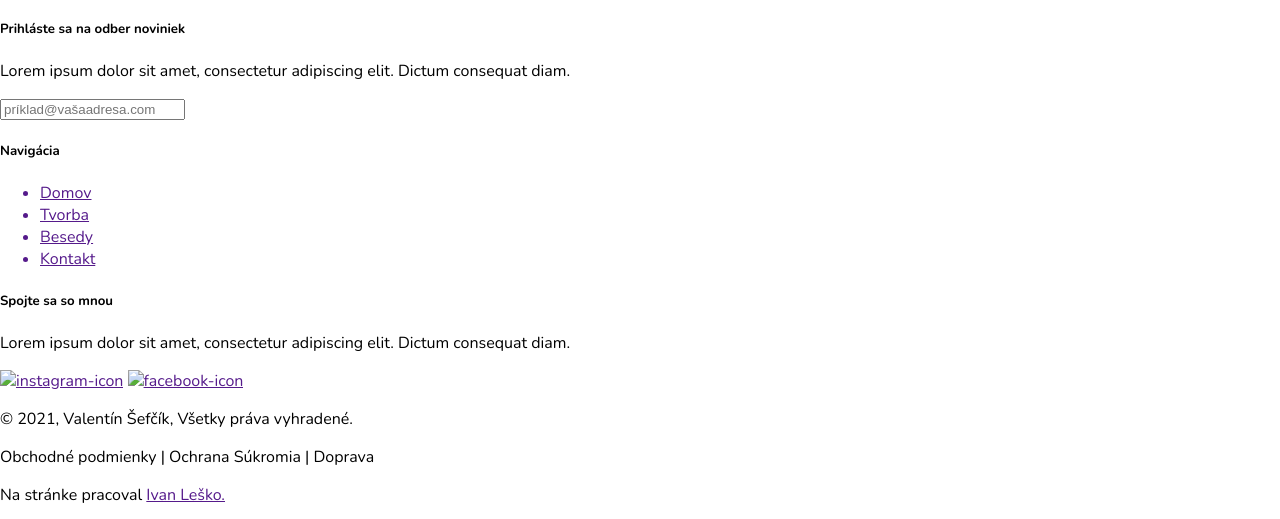
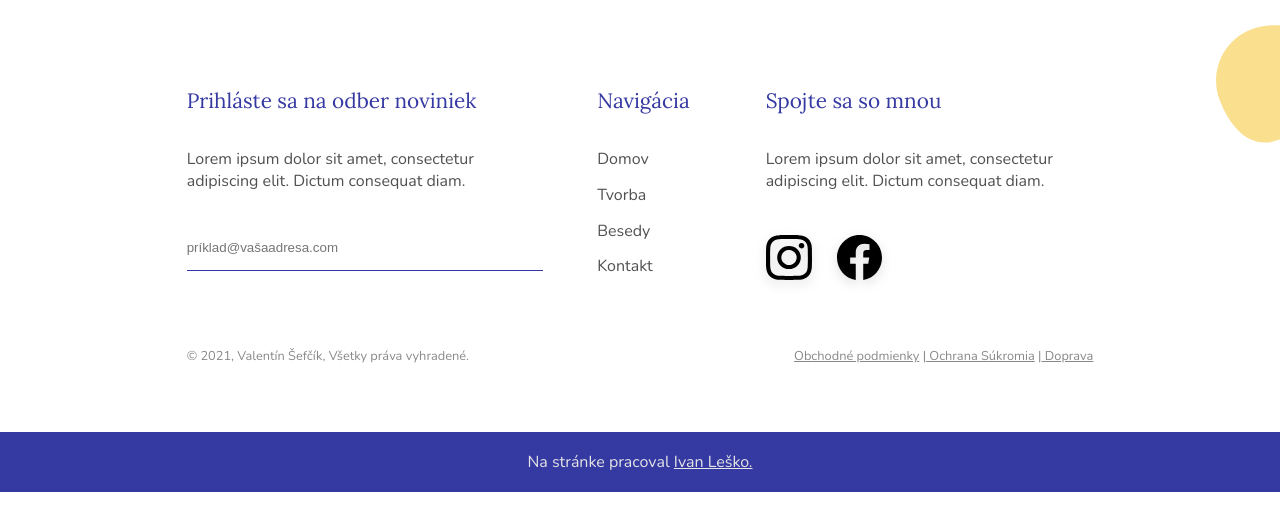
Before and after one commit to Ivanlsko/Valentin-sefcik-web, a plain HTML site: page index.html in a window 1280 px wide. Shown: the part 2095-2614 px from the top of the page. After the commit the page ends 2587 px from the top, so only its background shows below. Drawn offline with nearby package versions, Linux system fonts and the light colour scheme.

Commit message:
static with css without details

```diff
--- a/index.html
+++ b/index.html
@@ -1,6 +1,7 @@
 <!DOCTYPE html>
 <html lang="sk">
   <head>
+    <script src="https://kit.fontawesome.com/536fb3c286.js" crossorigin="anonymous"></script>
     <meta charset="UTF-8" />
     <meta http-equiv="X-UA-Compatible" content="IE=edge" />
     <meta name="viewport" content="width=device-width, initial-scale=1.0" />
@@ -50,8 +51,7 @@
           <div id="top-section">
             <h3>Moja tvorba</h3>
             <p id="tvorba-cta">Zobraziť viac</p>
-            <!--             <i class="fa-solid fa-arrow-right"></i>
- -->
+            <i class="fa-solid fa-arrow-right"></i>
           </div>
           <div id="articles">
             <div class="article">
@@ -107,7 +107,7 @@
       </section>
     </main>
     <footer>
-      <div class="icon"></div>
+      <img class="icon" id="yellow-icon" src="assets/yellow-icon-big.svg" alt="" />
       <div id="top-section">
         <div>
           <h5 class="h5-footer">Prihláste sa na odber noviniek</h5>
@@ -140,15 +140,15 @@
           <h5 class="h5-footer">Spojte sa so mnou</h5>
           <p>Lorem ipsum dolor sit amet, consectetur adipiscing elit. Dictum consequat diam.</p>
           <div id="some">
-            <a href=""><img src="" alt="instagram-icon" /></a>
-            <a href=""><img src="" alt="facebook-icon" /></a>
+            <a href=""><img src="assets/ig-icon.svg" alt="instagram-icon" /></a>
+            <a href=""><img src="assets/fb-icon.svg" alt="facebook-icon" /></a>
           </div>
         </div>
       </div>
       <div id="mid-section">
         <div id="left"><p>© 2021, Valentín Šefčík, Všetky práva vyhradené.</p></div>
         <div id="right">
-          <p><a>Obchodné podmienky</a> |<a> Ochrana Súkromia</a> |<a> Doprava</a></p>
+          <p><a href="">Obchodné podmienky</a> |<a href=""> Ochrana Súkromia</a> |<a href=""> Doprava</a></p>
         </div>
       </div>
       <div id="bottom-section">
--- a/style.scss
+++ b/style.scss
@@ -16,14 +16,14 @@ $font-h4: 1.8em;
 $font-h5: 1.6em;
 
 $font-sizes: (
-  "small": 0.8em,
-  "medium ": 1em,
-  "big": 1.2em,
-  "h1": 3.4em,
-  "h2": 1.3em,
-  "h3": 2.2em,
-  "h4": 1.8em,
-  "h5": 1.6em,
+  "small": 0.8rem,
+  "medium ": 1rem,
+  "big": 1.2rem,
+  "h1": 3.4rem,
+  "h2": 1.3rem,
+  "h3": 2.2rem,
+  "h4": 1.8rem,
+  "h5": 1.3rem,
 );
 
 $colors: (
@@ -41,6 +41,9 @@ $margin-left-right: 14.583vw;
 //SCSS code
 //general
 
+html {
+  font-size: 16px;
+}
 body {
   font-family: "Nunito";
   margin: 0;
@@ -51,25 +54,30 @@ h3 {
   font-family: "Lora";
 }
 
+ul {
+  list-style: none;
+  padding: 0vw;
+
+  a {
+    color: map-get($colors, "dark-text");
+    justify-content: space-between;
+    text-decoration: none;
+    li {
+      padding: 0;
+    }
+  }
+}
+
 //nav
 header {
   position: relative;
   ul {
     display: flex;
-    list-style: none;
+    justify-content: center;
     padding: 1vw 0vw;
-    justify-content: center;
-    :not(:last-child) {
-      margin: 0vw 5vw 0vw 0vw;
-    }
-    a {
-      color: map-get($colors, "dark-text");
-      justify-content: space-between;
-      text-decoration: none;
-      li {
-        padding: 0;
-      }
-    }
+  }
+  :not(:last-child) {
+    margin: 0vw 5vw 0vw 0vw;
   }
 }
 
@@ -160,6 +168,7 @@ h1 {
   position: relative;
   margin: 0vw 5.8vw;
   background-color: map-get($colors, "light-orange");
+  border-radius: 0.8%;
   #tvorba-box {
     padding: 5vw 9vw;
     #top-section {
@@ -214,6 +223,7 @@ h1 {
     display: flex;
     margin: 0vw $margin-left-right 0vw 12.5%;
     #portrait-flipped {
+      margin-top: auto;
       img {
         max-width: 90%;
       }
@@ -248,3 +258,82 @@ h1 {
     }
   }
 }
+
+//footer
+
+footer {
+  position: relative;
+  padding: 0vw $margin-left-right;
+  color: map-get($colors, "lighter-text");
+  div {
+    h5 {
+      color: map-get($colors, "blue");
+
+      font : {
+        family: "Lora";
+        size: map-get($font-sizes, "h5");
+        weight: 300;
+      }
+    }
+    ul {
+      a {
+        color: map-get($colors, "lighter-text");
+        li {
+          padding-bottom: 12%;
+        }
+      }
+    }
+    #some {
+      a {
+        img {
+          margin: 6% 3% 0% -3.3%;
+        }
+      }
+    }
+  }
+  #top-section {
+    display: grid;
+    grid-template-columns: 2.5fr 0.8fr 2.3fr;
+    margin-top: 6%;
+    column-gap: 6%;
+    input {
+      border: none;
+      border-bottom: 1px solid map-get($colors, "blue");
+      padding: 0% 0% 4%;
+      width: 100%;
+      color: map-get($colors, "blue");
+      margin-top: 9%;
+    }
+  }
+  #mid-section {
+    display: flex;
+    justify-content: space-between;
+    margin: 3% 0% 6%;
+    font-size: map-get($font-sizes, "small");
+    color: #898989;
+    a {
+      color: #898989;
+    }
+  }
+  #bottom-section {
+    background-color: map-get($colors, "blue");
+    color: map-get($colors, "white-text");
+    margin: 0 -20.6%;
+    padding: 1vw;
+    display: flex;
+    justify-content: center;
+    p {
+      display: block;
+      margin: auto;
+      padding: 0.5%;
+      a {
+        color: map-get($colors, "white-text");
+      }
+    }
+  }
+  #yellow-icon {
+    top: -6%;
+    right: 0%;
+    width: 5%;
+  }
+}
```
Also changed, not shown: style.css, 1 other file.
